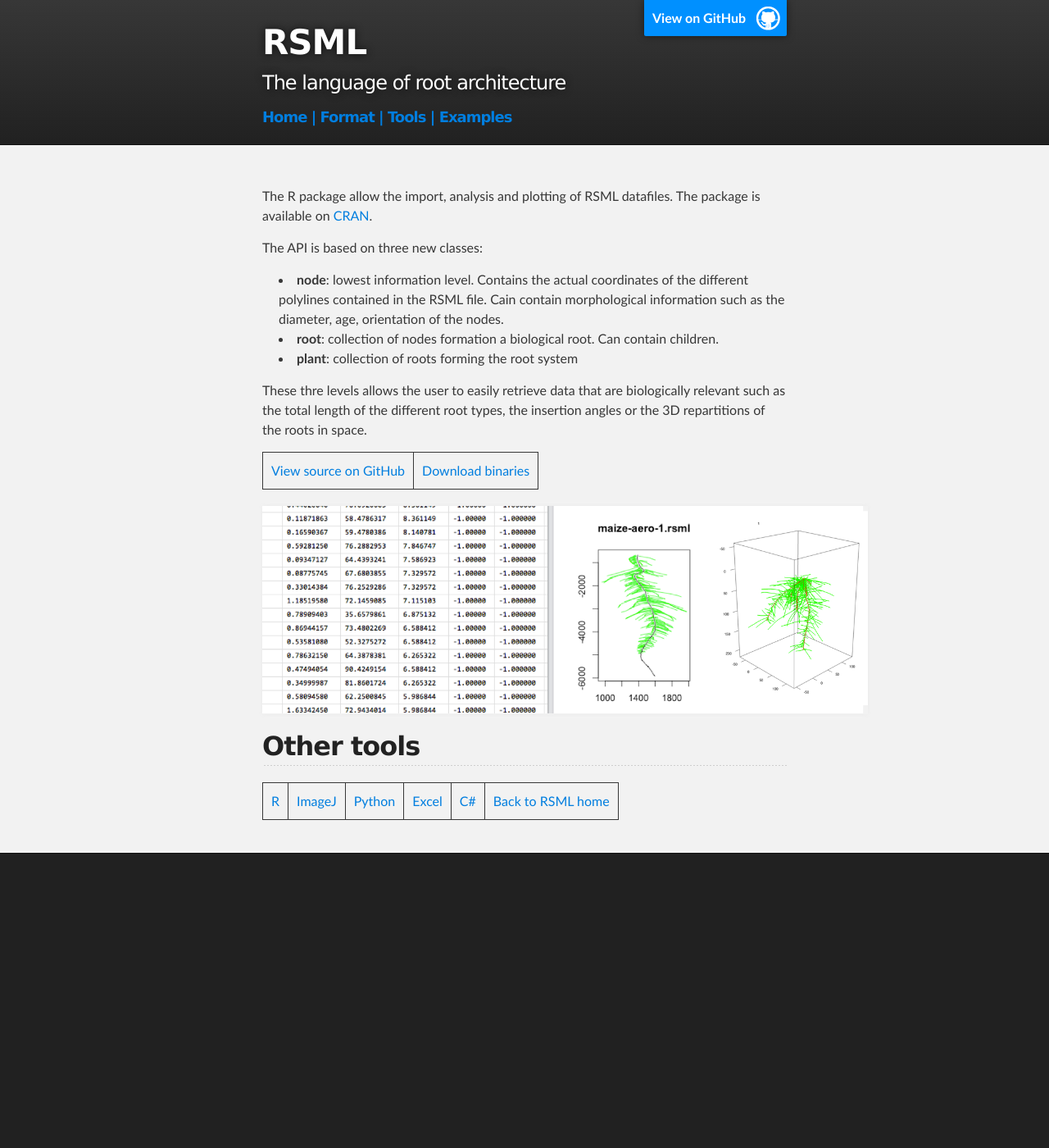
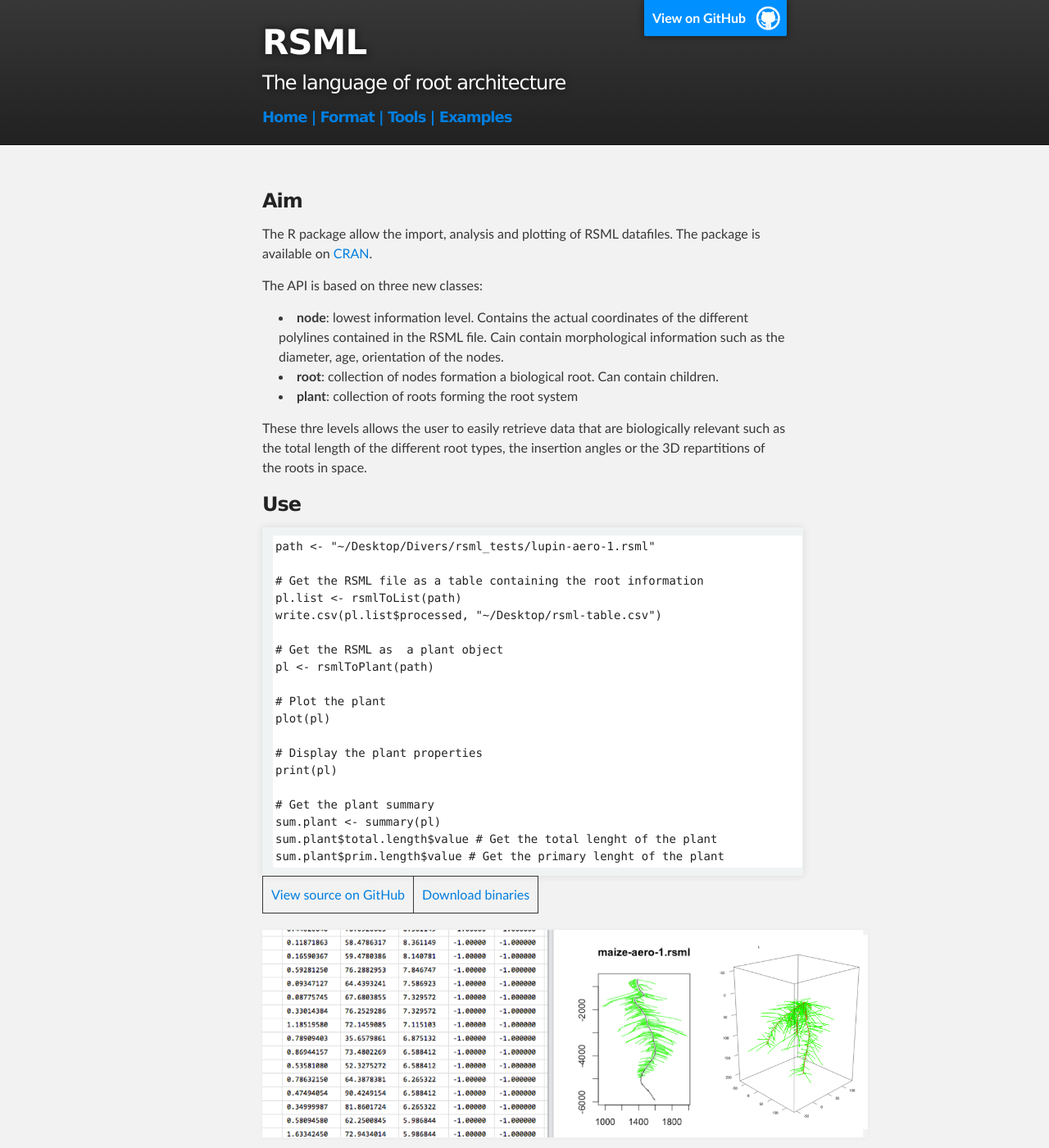
Before and after one commit to RootSystemML/RootSystemML.github.io, a Jekyll site: the page built from tools/r_rsml.md, in a window 1280 px wide and 1400 px high. Shown: the whole window at 82% size. Built offline with Jekyll 4.4.1, drawn with Linux system fonts in a browser that asks for light colours.

Commit message:
Update r_rsml.md

```diff
--- a/tools/r_rsml.md
+++ b/tools/r_rsml.md
@@ -2,6 +2,8 @@
 title: RSML R package
 layout: default
 ---
+
+### Aim
 
 The R package allow the import, analysis and plotting of RSML datafiles. The package is available on [CRAN](http://cran.r-project.org).
 
@@ -13,6 +15,29 @@ The API is based on three new classes:
 
 These thre levels allows the user to easily retrieve data that are biologically relevant such as the total length of the different root types, the insertion angles or the 3D repartitions of the roots in space.
 
+### Use
+
+    path <- "~/Desktop/Divers/rsml_tests/lupin-aero-1.rsml"
+
+    # Get the RSML file as a table containing the root information
+    pl.list <- rsmlToList(path)
+    write.csv(pl.list$processed, "~/Desktop/rsml-table.csv")
+
+    # Get the RSML as  a plant object
+    pl <- rsmlToPlant(path)
+
+    # Plot the plant
+    plot(pl)
+
+    # Display the plant properties
+    print(pl)
+
+    # Get the plant summary
+    sum.plant <- summary(pl)
+    sum.plant$total.length$value # Get the total lenght of the plant
+    sum.plant$prim.length$value # Get the primary lenght of the plant
+
+
 
 [View source on GitHub](https://github.com/RootSystemML/RSML-conversion-tools/tree/master/r) | [Download binaries](https://github.com/RootSystemML/RSML-conversion-tools/blob/master/r/RSML_1.0.tgz)
 
```
